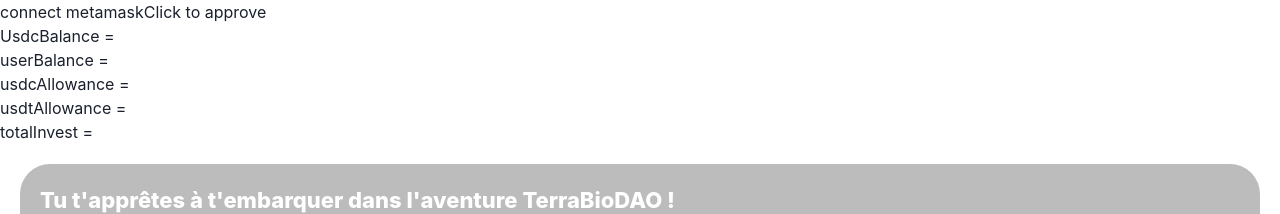
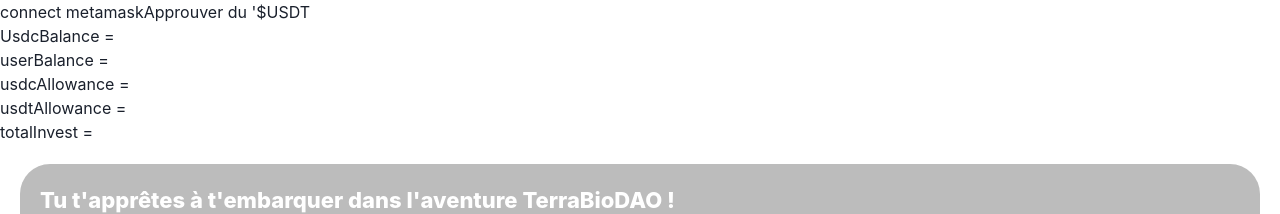
Before and after one commit to Benmissi-A/Approve-test, a React (Create React App) app: page / in a window 1280 px wide. Shown: the top 214 px of the page. Built offline with nearby package versions, Linux system fonts and the light colour scheme.

Commit message:
fix bugs

```diff
--- a/src/App.js
+++ b/src/App.js
@@ -117,15 +117,23 @@
   //   }
   // };
 
+
+
   return (
     <>
       <div className="App">
         <button onClick={connectWallet}>connect metamask</button>
-        {!approveTx ? (
+        {/* {!approveTx ? (
           <button onClick={handleClickApprove}>Click to approve</button>
         ) : (
           <button onClick={handleClickBuy}>Click to buy</button>
-        )}
+        )} */}
+          <button onClick={ !approveTx ? handleClickApprove : handleClickBuy}>
+            {!approveTx
+            ? `Approuver du '${currency === 0
+              ? ' $USDC'
+              : '$USDT'}`
+            : `Acheter du $TBIO`}</button>
         <p>UsdcBalance = {usdcBalance}</p>
         <p>userBalance = {userBalance}</p>
         <p>usdcAllowance = {usdcAllowance}</p>
```
